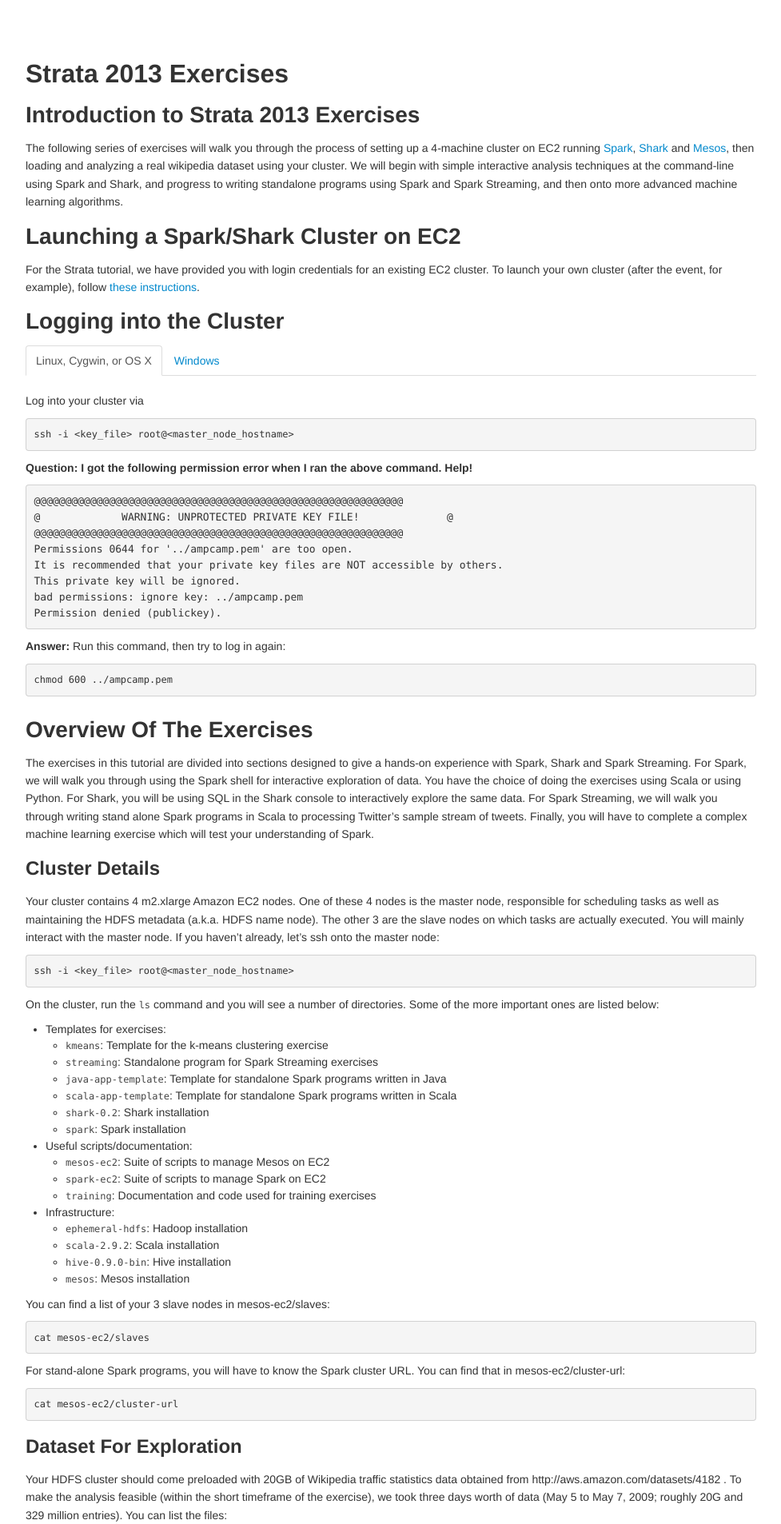
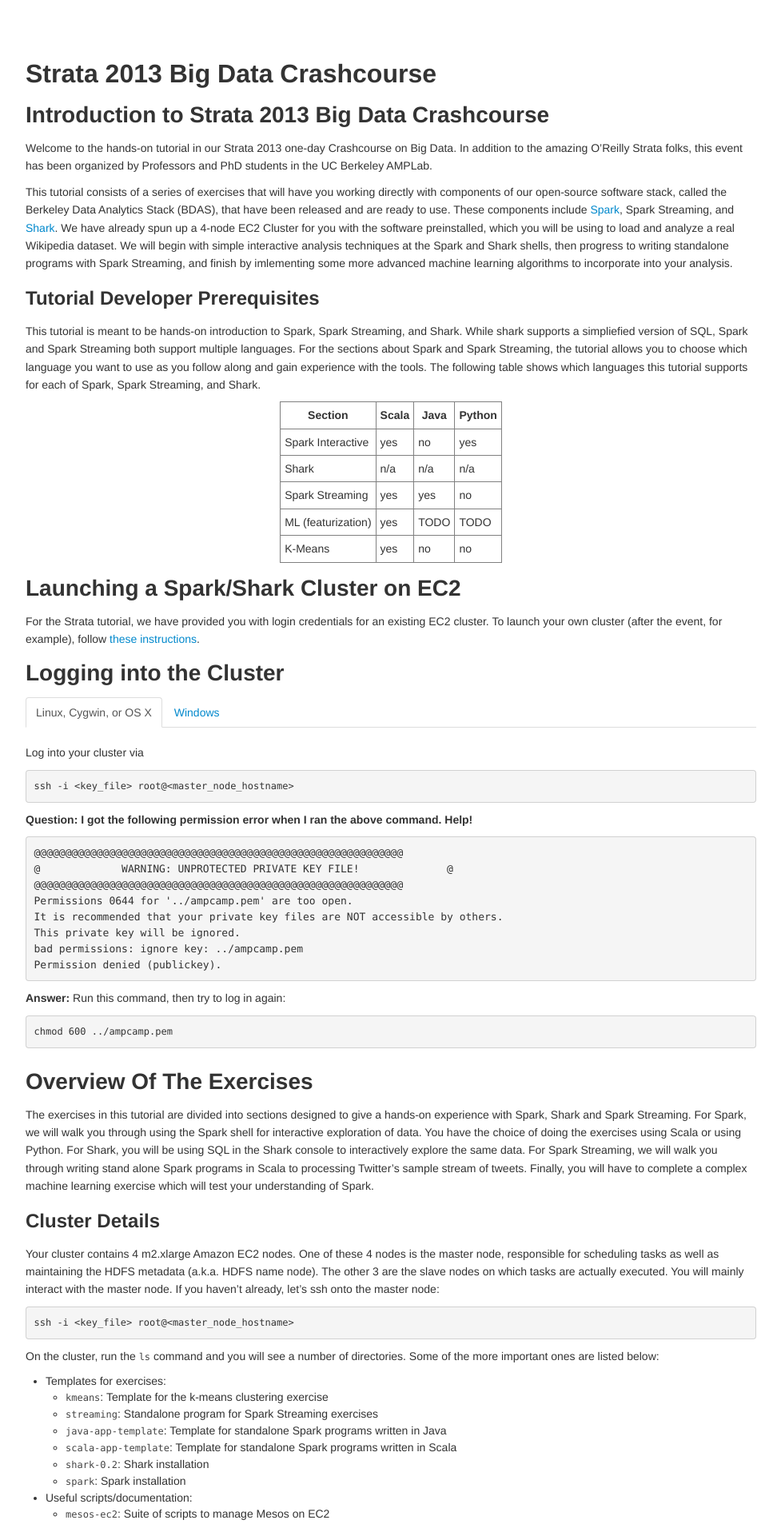
Before and after one commit to databricks/spark-training, a Jekyll site: the page built from strata_2013/index.md, in a window 1280 px wide. Shown: the top 1906 px of the page at 80% size, without its empty margins (151-1128 px from the left). Built offline with Jekyll 4.4.1, drawn with Linux system fonts in a browser that asks for light colours; some of the changed text lies outside the part shown.

Commit message:
Lots more updates. Fixes #34

```diff
--- a/strata_2013/_config.yml
+++ b/strata_2013/_config.yml
@@ -3,7 +3,8 @@
 
 # These allow the documentation to be updated with nerw releases
 # of Spark, Scala, and Mesos.
-SPARK_VERSION: 0.6.1
-SPARK_VERSION_SHORT: 0.6.1
+AMI: ami-b70196de
+SPARK_VERSION: 0.7.0
+SPARK_VERSION_SHORT: 0.7.0
 SCALA_VERSION: 2.9.2
 MESOS_VERSION: 0.9.0-incubating
--- a/strata_2013/index.md
+++ b/strata_2013/index.md
@@ -1,12 +1,42 @@
 ---
 layout: global
-title: Strata 2013 Exercises
+title: Strata 2013 Big Data Crashcourse
 ---
-# Introduction to Strata 2013 Exercises
+# Introduction to Strata 2013 Big Data Crashcourse
 
-The following series of exercises will walk you through the process of setting up a 4-machine cluster on EC2 running [Spark](http://spark-project.org), [Shark](http://shark.cs.berkeley.edu) and [Mesos](http://mesos-project.org),
-then loading and analyzing a real wikipedia dataset using your cluster.
-We will begin with simple interactive analysis techniques at the command-line using Spark and Shark, and progress to writing standalone programs using Spark and Spark Streaming, and then onto more advanced machine learning algorithms.
+Welcome to the hands-on tutorial in our Strata 2013 one-day Crashcourse on Big Data.
+In addition to the amazing O'Reilly Strata folks, this event has been organized by Professors and PhD students in the UC Berkeley AMPLab.
+
+This tutorial consists of a series of exercises that will have you working directly with components of our open-source software stack, called the Berkeley Data Analytics Stack (BDAS), that have been released and are ready to use.
+These components include [Spark](http://spark-project.org), Spark Streaming, and [Shark](http://shark.cs.berkeley.edu).
+We have already spun up a 4-node EC2 Cluster for you with the software preinstalled, which you will be using to load and analyze a real Wikipedia dataset.
+We will begin with simple interactive analysis techniques at the Spark and Shark shells, then progress to writing standalone programs with Spark Streaming, and finish by imlementing some more advanced machine learning algorithms to incorporate into your analysis.
+
+## Tutorial Developer Prerequisites
+This tutorial is meant to be hands-on introduction to Spark, Spark Streaming, and Shark. While shark supports a simpliefied version of SQL, Spark and Spark Streaming both support multiple languages. For the sections about Spark and Spark Streaming, the tutorial allows you to choose which language you want to use as you follow along and gain experience with the tools. The following table shows which languages this tutorial supports for each of Spark, Spark Streaming, and Shark.
+
+<center>
+<style type="text/css">
+table td, table th {
+  padding: 5px;
+}
+</style>
+<table border="1" style="border-collapse: collapse">
+<tr>
+  <th>Section</th><th>Scala</th><th>Java</th><th>Python</th>
+</tr> <tr>
+  <td>Spark Interactive</td><td>yes</td><td>no</td><td>yes</td>
+</tr><tr>
+  <td>Shark</td><td>n/a</td><td>n/a</td><td>n/a</td>
+</tr><tr>
+  <td>Spark Streaming</td><td>yes</td><td>yes</td><td>no</td>
+</tr><tr>
+  <td>ML (featurization)</td><td>yes</td><td>TODO</td><td>TODO</td>
+</tr><tr>
+  <td>K-Means</td><td>yes</td><td>no</td><td>no</td>
+</tr>
+</table>
+</center>
 
 # Launching a Spark/Shark Cluster on EC2
 
@@ -178,7 +208,7 @@
        cube: (a: Int)Int
    </div>
 
-1. Apply the function to `myNumbers` using the `map` function.
+1. Apply the function to `myNumbers` using the `map` function. Hint: read about the `map` function in <a href="http://www.scala-lang.org/api/current/index.html#scala.collection.immutable.List" target="_blank">the Scala List API</a> and also in Table 1 about halfway through the <a href="http://www.artima.com/scalazine/articles/steps.html" target="_blank">First Steps to Scala</a> tutorial.
 
    <div class="solution" markdown="1">
        scala> myNumbers.map(x => cube(x))
@@ -196,8 +226,8 @@
    </div>
 
 1. Define a `factorial` function that computes n! = 1 * 2 * ... * n given input n.
-   You can use either a loop or recursion (see steps 5-7 of <a href="http://www.artima.com/scalazine/articles/steps.html" target="_blank">First Steps to Scala</a>).
-   Then compute the sum of factorials in `myNumbers`.
+   You can use either a loop or recursion, in our solution we use recursion (see steps 5-7 of <a href="http://www.artima.com/scalazine/articles/steps.html" target="_blank">First Steps to Scala</a>).
+   Then compute the sum of factorials in `myNumbers`. Hint: check out the `sum` function in <a href="http://www.scala-lang.org/api/current/index.html#scala.collection.immutable.List" target="_blank">the Scala List API</a>.
 
    <div class="solution" markdown="1">
        scala> def factorial(n:Int):Int = if (n==0) 1 else n * factorial(n-1) // Copied from http://bit.ly/b2sVKI
@@ -237,7 +267,7 @@
 # Data Exploration Using Spark
 
 In this section, we will first use the Spark shell to interactively explore the Wikipedia data.
-Then, we will give a brief introduction to writing standalone Spark programs.
+Then, we will give a brief introduction to writing standalone Spark programs. Remember, Spark is an open source computation engine built on top of the popular Hadoop Distributed File System (HDFS).
 
 ## Interactive Analysis
 
@@ -344,9 +374,10 @@
 ￼
    While it's running, you can open the Spark web console to see the progress.
    To do this, open your favorite browser, and type in the following URL.
-   Recall that during the Cluster Setup section, you copied `<master_node_hostname>` to a text file for easy access.
 
    `http://<master_node_hostname>:8080`
+
+   You should have been given `master_node_hostname` at the beginning of the tutorial, or you might have [launched your own cluster](launching-a-cluster.html) and made of note of it then. You should see the Spark Standalone mode web interface, similar to the following (yours will probably only show three slaves).
 
    ![Spark Standalone Web UI](img/standalone-webui640.png)
 
@@ -507,10 +538,21 @@
 
    To leave the Spark shell, type `exit` at the prompt.
 
+## Running Standalone Spark Programs
+
+Because of time constraints, in this tutorial we focus on ad-hoc style analytics using the Spark shell.
+However, for many tasks, it makes more sense to write a standalone Spark program.
+We will return to this in the section on Spark Streaming below, where you will actually write a standalone Spark Streaming job.
+We aren't going to cover how to structure, build, and run standalone Spark jobs here, but before we move on, we list here a few resources about standalone Spark jobs for you to come back and explore later.
+
+First, on the AMI for this tutorial we have included "template" projects for Scala and Java standalone programs for both Spark and Spark streaming.
+The Spark ones can be found in the `/root/scala-app-template` and `/root/java-app-template` directories (we will discuss the Streaming ones later).
+Feel free to browse through the contents of those directories. You can also find examples of building and running Spark standalone jobs <a href="http://www.spark-project.org/docs/0.6.0/quick-start.html#a-standalone-job-in-java">in Java</a> and <a href="http://www.spark-project.org/docs/0.6.0/quick-start.html#a-standalone-job-in-scala">in Scala</a> as part of the Spark Quick Start Guide. For even more details, see Matei Zaharia's <a href="http://ampcamp.berkeley.edu/wp-content/uploads/2012/06/matei-zaharia-part-2-amp-camp-2012-standalone-programs.pdf" target="_blank">slides</a> and <a href="http://www.youtube.com/watch?v=7k4yDKBYOcw&t=59m37s" target="_blank">talk video</a> about Standalone Spark jobs at the <a href="http://ampcamp.berkeley.edu/agenda-2012" target="blank">first AMP Camp</a>.
+
 
 # Data Exploration Using Shark
 
-Now that we've had fun with Scala, let's try some SQL in Shark.
+Now that we've had fun with Spark, let's try out Shark. Remember Shark is a large-scale data warehouse system that runs on top of Spark and provides a SQL like interface (that is fully compatible with Apache Hive).
 
 1. First, launch the Shark console:
 
@@ -626,10 +668,10 @@
 
 # Processing Live Data Streams with Spark Streaming
 
-In this section, we will walk you through using Spark Streaming to process live data streams. These exercises are designed as standalone Scala programs which will receive and process Twitter's real sample tweet streams. For the exercises in this section, you can choose to use Scala or Java. If you would like to use Scala but are not familiar with the language, we recommend that you see the [Introduction to Scala](#introduction-to-the-scala-shell) section to learn some basics.
+In this section, we will walk you through using Spark Streaming to process live data streams. Remember, Spark Streaming is a new component of Spark that provides highly scalable, fault-tolerant streaming processing. These exercises are designed as standalone Scala programs which will receive and process Twitter's real sample tweet streams. For the exercises in this section, you can choose to use Scala or Java. If you would like to use Scala but are not familiar with the language, we recommend that you see the [Introduction to the Scala Shell](#introduction-to-the-scala-shell) section to learn some basics.
 
 ## Setup
-We use a modified version of the Scala standalone project template introduced in the [Intro to Running Standalone Programs](#introduction-to-running-standalone-spark-programs) section for the next exercise. In your AMI, this has been setup in `/root/streaming/`. You should find the following items in the directory.
+We use a modified version of the Scala standalone project template introduced in the [Intro to Running Standalone Programs](#running-standalone-spark-programs) section for the next exercise. In your AMI, this has been setup in `/root/streaming/`. You should find the following items in the directory.
 
 <div class="sidebar">
 <p style="font-size:1.2em"><b>What is SBT?</b></p>
@@ -1087,7 +1129,7 @@
 
 # Machine Learning
 
-To allow you to complete the machine learning exercises within the relatively short time available, using only the relatively small number of nodes available to you, we will now work with a restricted set of the Wikipedia traffic statistics data from May 5-7, 2009. In particular, we have restricted the dataset to only include a subset of the full set of articles. This restricted dataset is pre- loaded in the HDFS on your cluster in `/wikistats_20090505-07_restricted`.
+To allow you to complete the machine learning exercises within the relatively short time available, using only the relatively small number of nodes available to you, we will now work with a restricted set of the Wikipedia traffic statistics data from May 5-7, 2009. In particular, we have restricted the dataset to only include a subset of the full set of articles. This restricted dataset is pre-loaded in the HDFS on your cluster in `/wikistats_20090505-07_restricted`.
 
 
 ## Command Line Preprocessing and Featurization
```
Also changed, not shown: other parts of strata_2013/index.md (+1 -1 lines), strata_2013/launching-a-cluster.md (+6 -1 lines).
